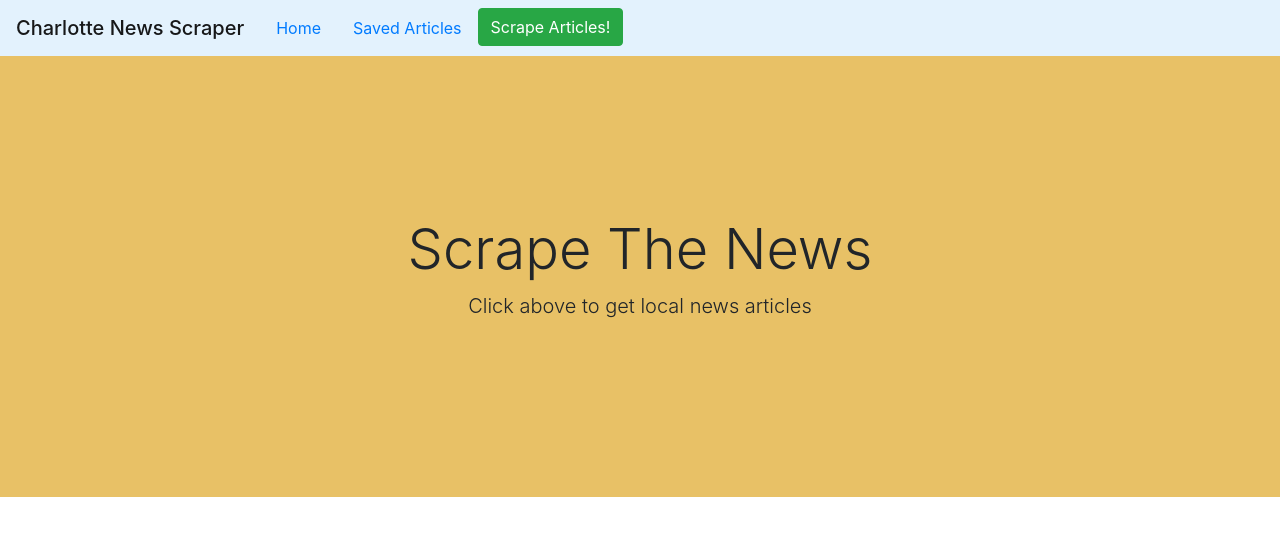
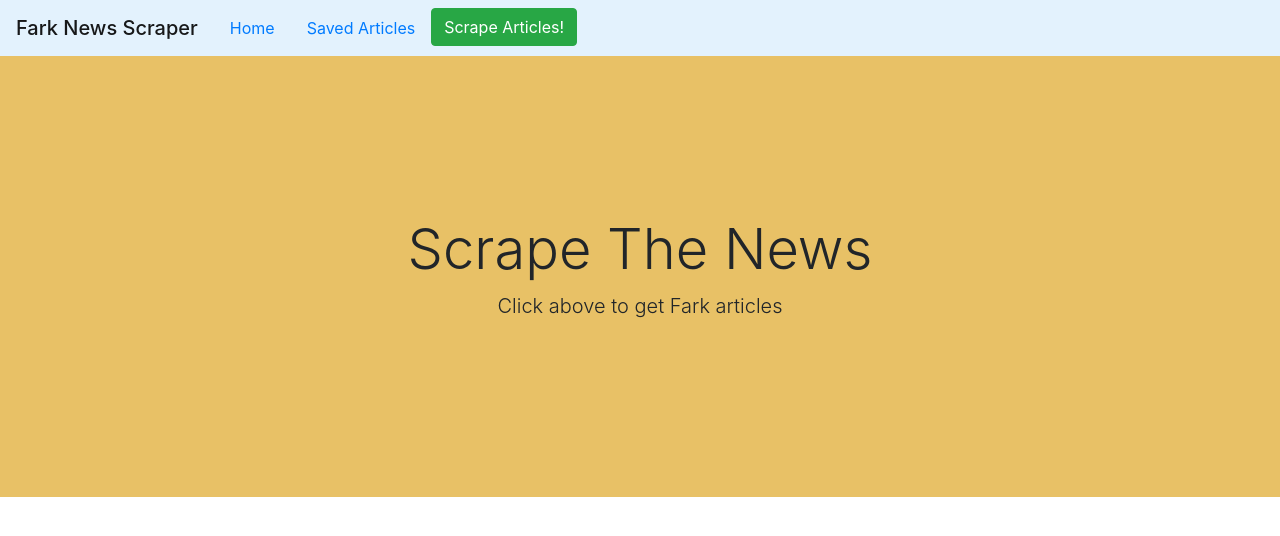
Before and after one commit to dumpstro/newsScraper, a Node server app: page / in a window 1280 px wide. Shown: the top 536 px of the page. Run offline with Node 20, Linux system fonts and the light colour scheme; data that the repository does not hold is empty; some libraries are stand-ins or nearby versions.

Commit message:
refactored for fark

```diff
--- a/models/articleModel.js
+++ b/models/articleModel.js
@@ -4,8 +4,7 @@
 
 var articleSchema = new Schema({
     img: {
-        type: String,
-        unique: true
+        type: String
     },
     url: {
         type: String,
--- a/server.js
+++ b/server.js
@@ -28,7 +28,7 @@
 // Make public a static folder
 app.use(express.static("public"));
 
-var MONGODB_URI = process.env.MONGODB_URI || "mongodb://localhost/observer";
+var MONGODB_URI = process.env.MONGODB_URI || "mongodb://localhost/fark";
 
 mongoose.connect(MONGODB_URI, { useNewUrlParser: true });
 
@@ -45,17 +45,17 @@
 
 //Scrape Charlotte Observer
 app.get("/scrape", function(req, res) {
-    axios.get("https://www.charlotteobserver.com/news/local").then(function(response) {
+    axios.get("https://www.fark.com").then(function(response) {
     //load the html body from axios into cheerio
         var $ = cheerio.load(response.data);
-        //each child element of figure tag
-        $("figure").each(function(i, element) {
+        //each child element of tr.headlineRow
+        $("tr.headlineRow").each(function(i, element) {
             var result = {};
 
             //result.img = $(element).children("a").children("img").attr("src");
             result.img = $(element).find("img").attr("src");
-            result.url = $(element).children("a").attr("href");
-            result.blurb = $(element).children("a").attr("title");
+            result.url = $(element).find("a").attr("href");
+            result.blurb = $(element).find("a").text();
 
             console.log(result.blurb)
 
--- a/views/index.handlebars
+++ b/views/index.handlebars
@@ -1,6 +1,6 @@
 <nav class="navbar navbar-light" style="background-color: #e3f2fd;">
     <form class="form-inline">
-        <span class="navbar-brand mb-0 h1">Charlotte News Scraper</span>
+        <span class="navbar-brand mb-0 h1">Fark News Scraper</span>
         <ul class="nav nav-pills">
             <li class="nav-item">
                 <a class="nav-link" href="/">Home</a>
@@ -23,7 +23,7 @@
 <div class="jumbotron jumbotron-fluid" style="text-align:center; background-color:#e8c166; padding:10em">
     <div class="container">
         <h1 class="display-4">Scrape The News</h1>
-        <p class="lead">Click above to get local news articles</p>
+        <p class="lead">Click above to get Fark articles</p>
     </div>
 </div>
 <ul class="articleResults">
--- a/views/layouts/main.handlebars
+++ b/views/layouts/main.handlebars
@@ -9,7 +9,7 @@
     <script src="https://cdnjs.cloudflare.com/ajax/libs/popper.js/1.12.9/umd/popper.min.js" integrity="sha384-ApNbgh9B+Y1QKtv3Rn7W3mgPxhU9K/ScQsAP7hUibX39j7fakFPskvXusvfa0b4Q" crossorigin="anonymous"></script>
     <script src="https://maxcdn.bootstrapcdn.com/bootstrap/4.0.0/js/bootstrap.min.js" integrity="sha384-JZR6Spejh4U02d8jOt6vLEHfe/JQGiRRSQQxSfFWpi1MquVdAyjUar5+76PVCmYl" crossorigin="anonymous"></script>
     <script src="/app.js"></script>
-    <title>Charlotte's Local News Scraper!</title>
+    <title>Fark News Scraper!</title>
 </head>
 
 <body>
--- a/views/saved.handlebars
+++ b/views/saved.handlebars
@@ -1,6 +1,6 @@
 <nav class="navbar navbar-light" style="background-color: #e3f2fd;">
     <form class="form-inline">
-        <span class="navbar-brand mb-0 h1">Charlotte News Scraper</span>
+        <span class="navbar-brand mb-0 h1">Fark News Scraper</span>
         <ul class="nav nav-pills">
             <li class="nav-item">
                 <a class="nav-link" href="/">Home</a>
```
